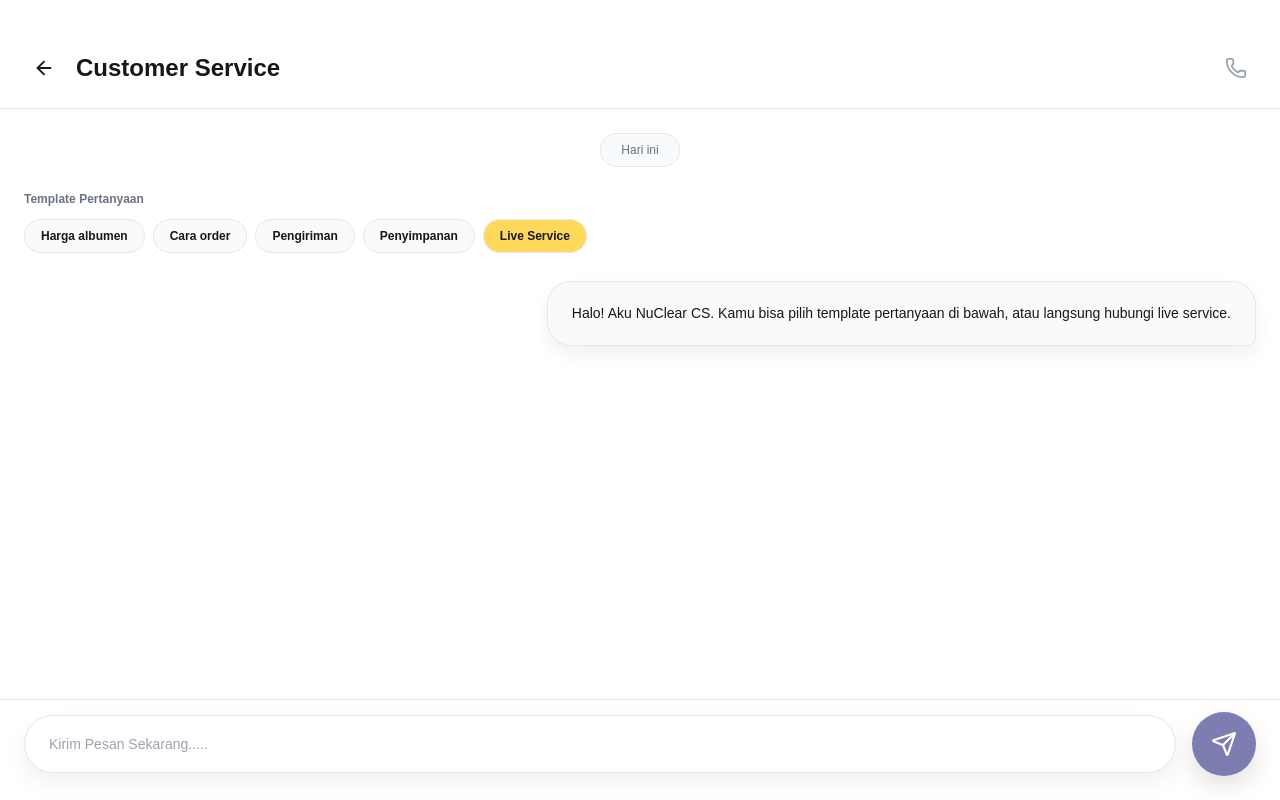
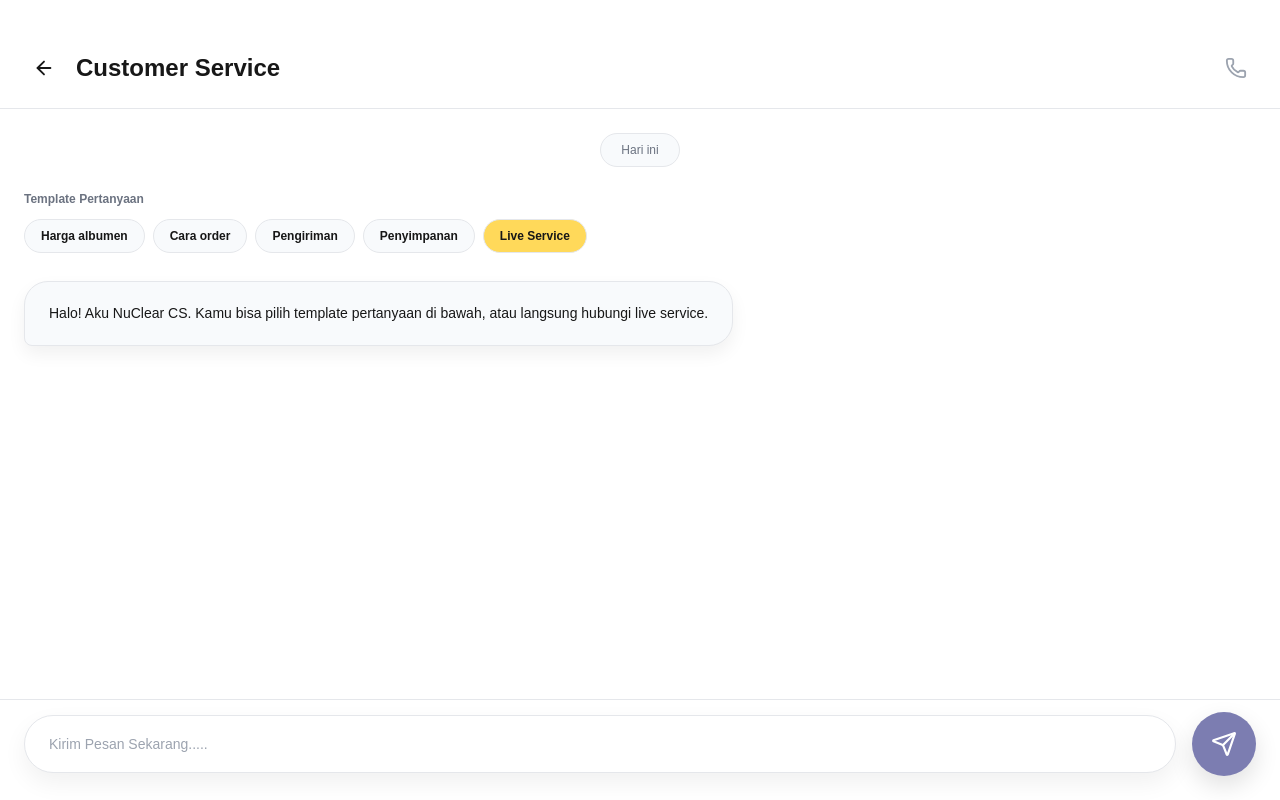
Before and after one commit to StevenQuo/nuclear-project, a Next.js app: page /chat/customer-service in a window 1280 px wide. Built offline with nearby package versions, Linux system fonts and the light colour scheme.

Commit message:
fix: layout message position

```diff
--- a/app/chat/[threadId]/page.tsx
+++ b/app/chat/[threadId]/page.tsx
@@ -16,7 +16,7 @@ function getInitialMessages(threadId: string): ChatMessage[] {
     return [
       {
         id: 'cs-1',
-        side: 'right',
+        side: 'left',
         kind: 'text',
         text: 'Halo! Aku NuClear CS. Kamu bisa pilih template pertanyaan di bawah, atau langsung hubungi live service.',
       },
@@ -27,7 +27,7 @@ function getInitialMessages(threadId: string): ChatMessage[] {
     return [
       {
         id: 'live-1',
-        side: 'right',
+        side: 'left',
         kind: 'text',
         text: 'Kamu sekarang terhubung ke Live Service. Silakan jelaskan kebutuhan albumen kamu.',
       },
@@ -35,18 +35,18 @@ function getInitialMessages(threadId: string): ChatMessage[] {
   }
 
   return [
-    { id: 'm1', side: 'right', kind: 'text', text: 'Baik' },
-    { id: 'm2', side: 'left', kind: 'text', text: 'Terimakasih sudah memesan.' },
-    { id: 'm3', side: 'right', kind: 'text', text: 'Oke, ditunggu ya.' },
-    { id: 'm4', side: 'left', kind: 'text', text: 'Siap, pesanan sedang di kemas.' },
+    { id: 'm1', side: 'right', kind: 'text', text: 'Saya mau order putih telur dong kak' },
+    { id: 'm2', side: 'left', kind: 'text', text: 'Siapp, boleh silahkan dipesan.' },
+    { id: 'm3', side: 'right', kind: 'text', text: 'Oke, sudah ya.' },
+    { id: 'm4', side: 'left', kind: 'text', text: 'Sip, pesanan sedang di kemas.' },
   ];
 }
 
 function Bubble({ message }: { message: ChatMessage }) {
-  const isLeft = message.side === 'left';
-  const bubbleClass = isLeft
-    ? 'bg-primary text-primary-foreground rounded-3xl rounded-bl-lg'
-    : 'bg-surface-2 text-foreground rounded-3xl rounded-br-lg border border-border';
+  const isUser = message.side === 'right';
+  const bubbleClass = isUser
+    ? 'bg-primary text-primary-foreground rounded-3xl rounded-br-lg'
+    : 'bg-surface-2 text-foreground rounded-3xl rounded-bl-lg border border-border';
 
   const widthClass = useMemo(() => {
     const len = message.text.trim().length;
@@ -56,7 +56,7 @@ function Bubble({ message }: { message: ChatMessage }) {
   }, [message.text]);
 
   return (
-    <div className={`flex ${isLeft ? 'justify-start' : 'justify-end'}`}>
+    <div className={`flex ${isUser ? 'justify-end' : 'justify-start'}`}>
       <div className={`${widthClass} ${bubbleClass} px-6 py-5 text-sm leading-relaxed shadow-[0_8px_18px_rgba(0,0,0,0.06)]`}>
         {message.text}
       </div>
@@ -99,7 +99,7 @@ export default function ChatThreadPage({
     if (!trimmed) return;
     setMessages((prev) => [
       ...prev,
-      { id: `m-${Date.now()}-${Math.random()}`, side: 'left', kind: 'text', text: trimmed },
+      { id: `m-${Date.now()}-${Math.random()}`, side: 'right', kind: 'text', text: trimmed },
     ]);
   };
 
@@ -114,7 +114,7 @@ export default function ChatThreadPage({
     if (!reply) return;
     setMessages((prev) => [
       ...prev,
-      { id: `r-${Date.now()}-${Math.random()}`, side: 'right', kind: 'text', text: reply },
+      { id: `r-${Date.now()}-${Math.random()}`, side: 'left', kind: 'text', text: reply },
     ]);
   };
 
```
